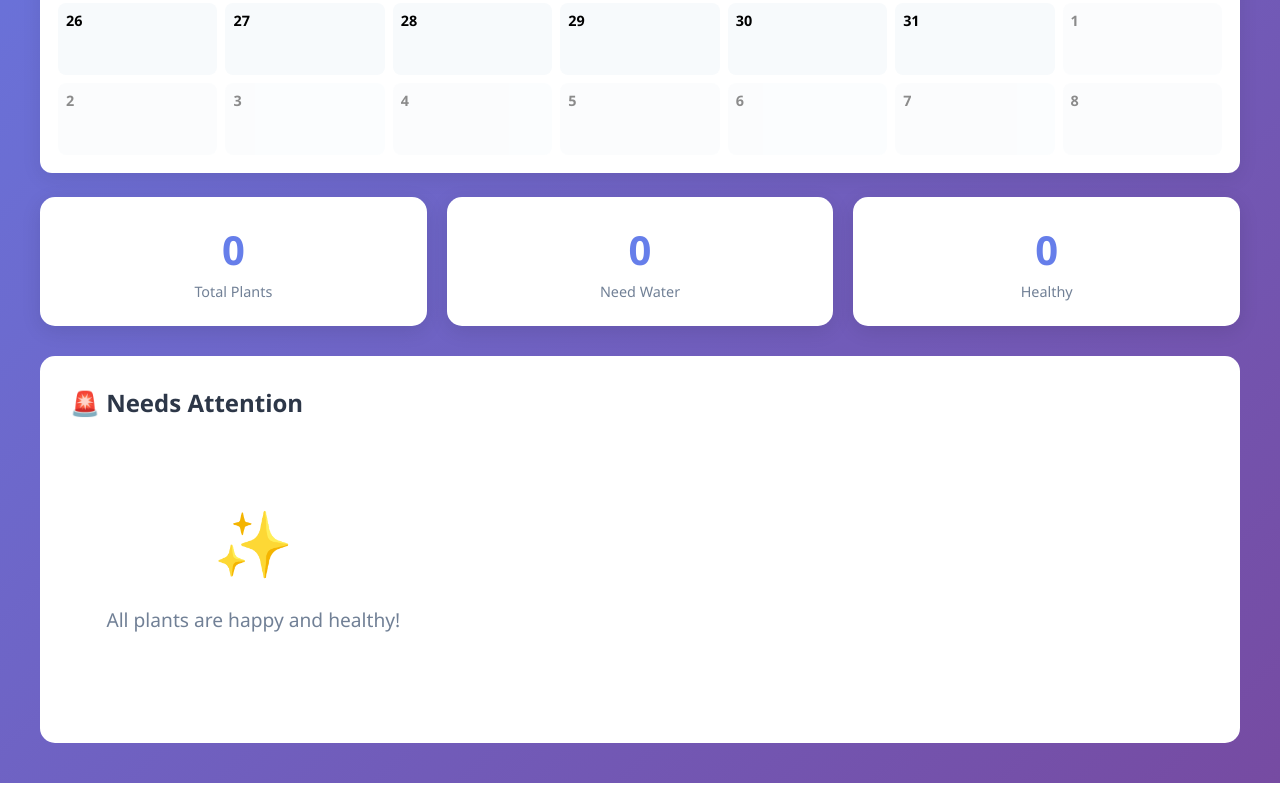
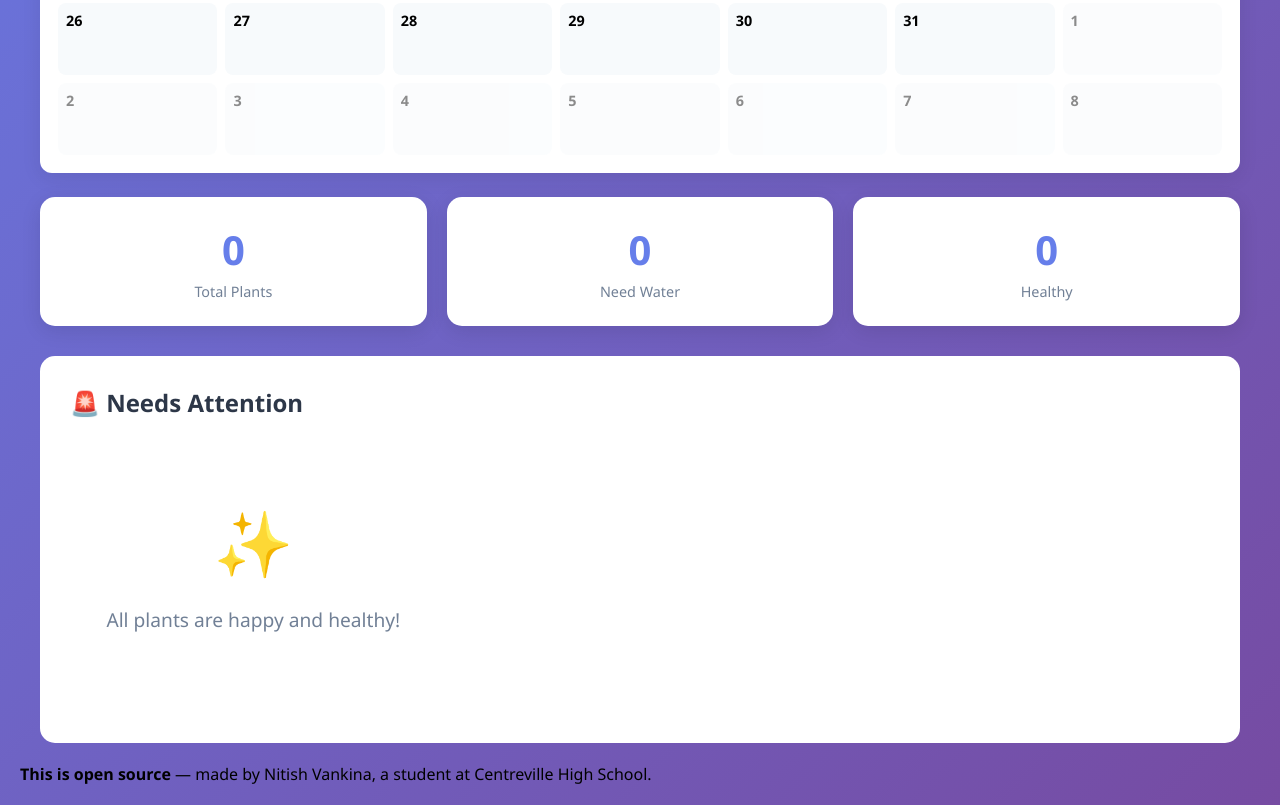
Before and after one commit to NitishVankina/PlantCare, a plain HTML site: page index.html in a window 1280 px wide. Shown: the part 689-1494 px from the top of the page. Before the commit the page ends 1472 px from the top, so only its background shows below. Drawn offline with Linux system fonts and the light colour scheme.

Commit message:
Update index.html

```diff
--- a/index.html
+++ b/index.html
@@ -3,7 +3,7 @@
 <head>
         <meta charset="UTF-8">
         <meta name="viewport" content="width=device-width, initial-scale=1.0">
-        <title>PlantCare by Nitish Vankina — Your Garden Manager</title>
+        <title>PlantCare - Your Garden Manager</title>
         <meta name="description" content="PlantCare by Nitish Vankina — a free, open-source personal garden manager with plant library, reminders, and care tips. Learn how to water, fertilize, and care for indoor plants.">
         <meta name="keywords" content="Nitish Vankina, PlantCare, plant care, plant tracker, plant reminders, indoor plants, gardening">
         <link rel="canonical" href="https://nitishvankina.github.io/PlantCare/">
@@ -1730,5 +1730,11 @@
             return outputArray;
         }
     </script>
+
+<footer>
+        <span style="font-weight:bold;">This is open source</span> — made by
+        <span style=>Nitish Vankina</span>, a student at Centreville High School.
+    </footer>
+
 </body>
 </html>
```
